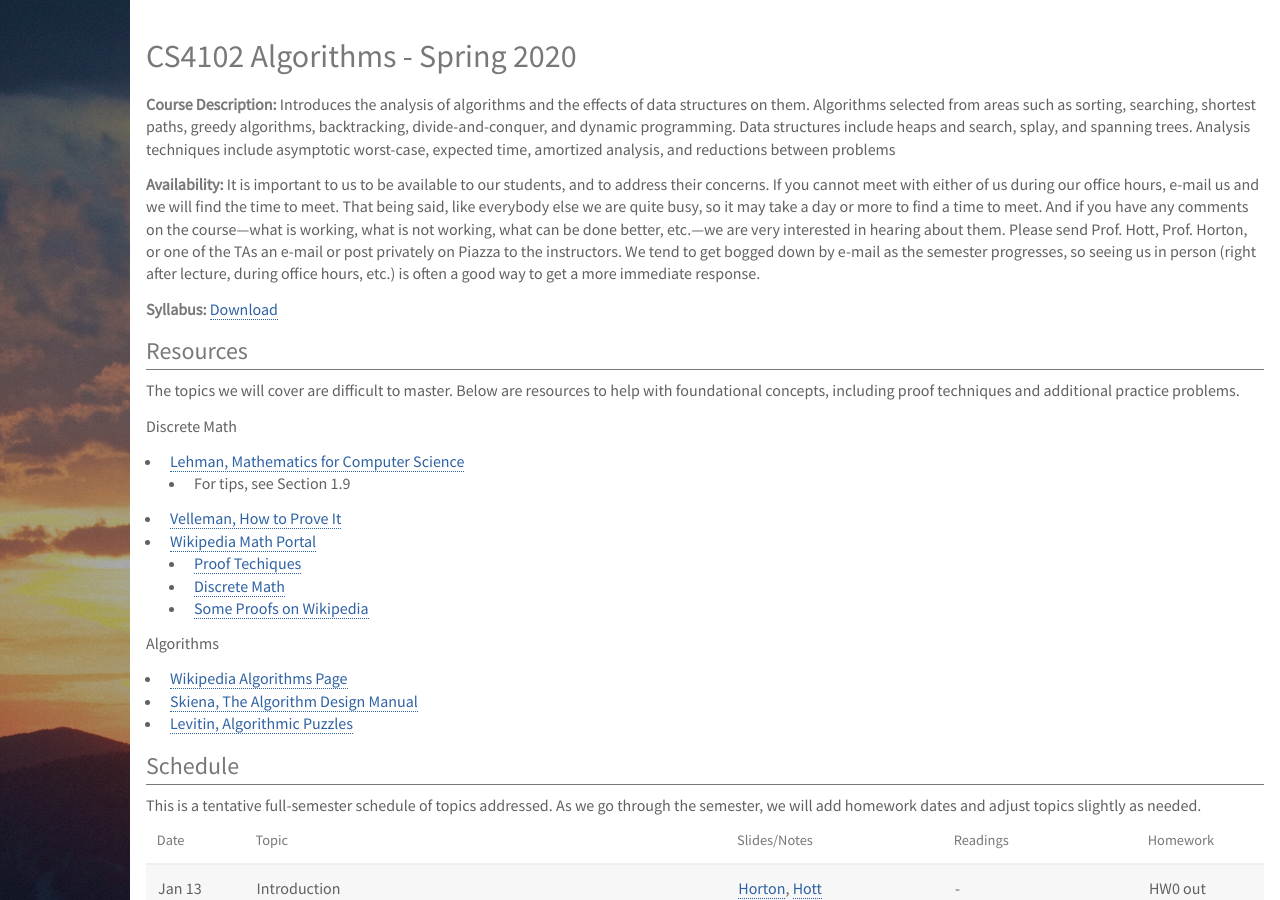
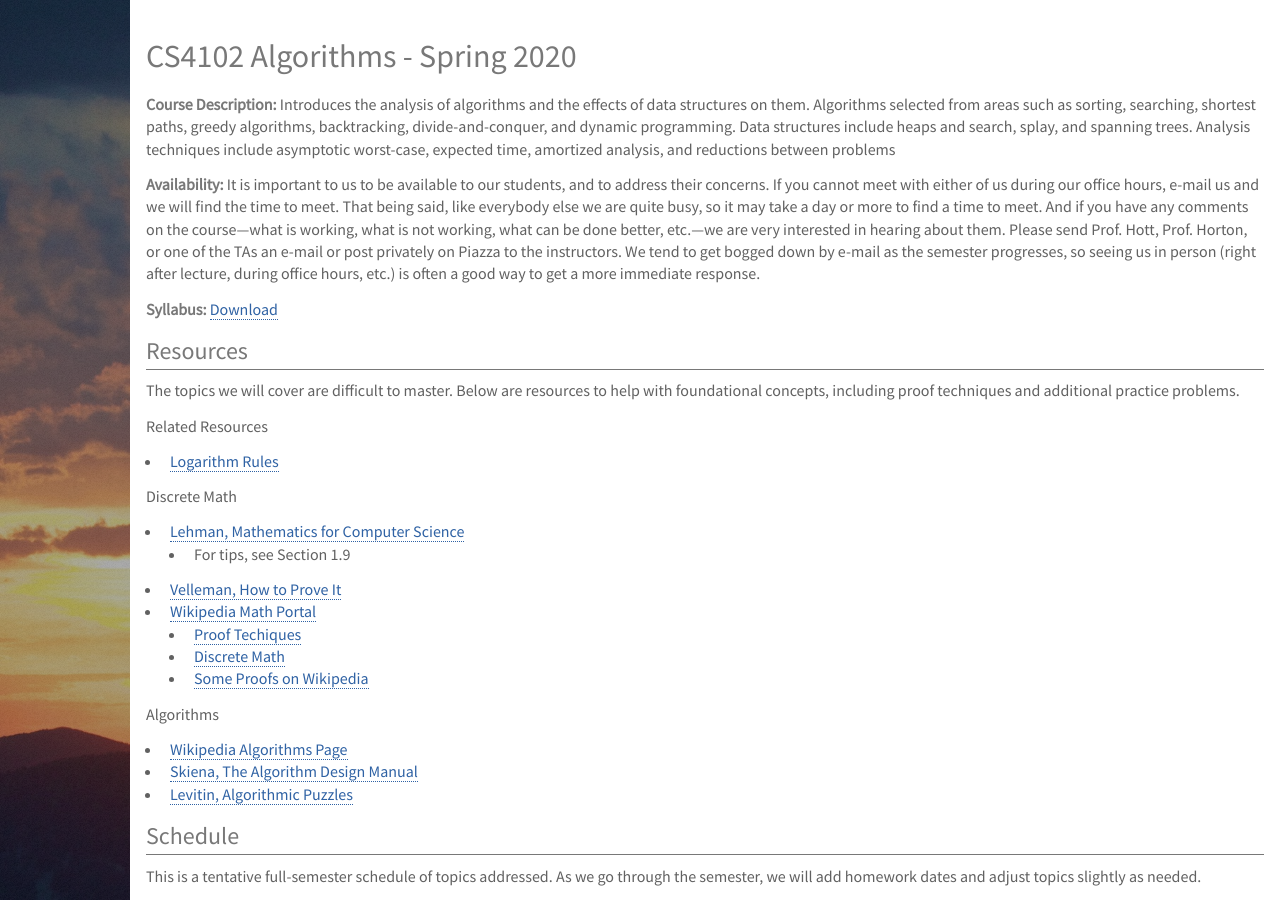
Before and after one commit to deternitydx/uvacs4102, a Jekyll site: the page built from index.md, in a window 1280 px wide and 900 px high. Built offline with Jekyll 4.4.1, drawn with Linux system fonts in a browser that asks for light colours; nearby versions of some CDN libraries; library files that are not in the unit come from our copies.

Commit message:
Added log rules link

```diff
--- a/index.md
+++ b/index.md
@@ -19,6 +19,9 @@ between problems
 ## Resources
 
 The topics we will cover are difficult to master.  Below are resources to help with foundational concepts, including proof techniques and additional practice problems.
+
+Related Resources
+- [Logarithm Rules](https://en.wikipedia.org/wiki/List_of_logarithmic_identities)
 
 Discrete Math
 - [Lehman, Mathematics for Computer Science](pdfs/mcs.pdf)
```
